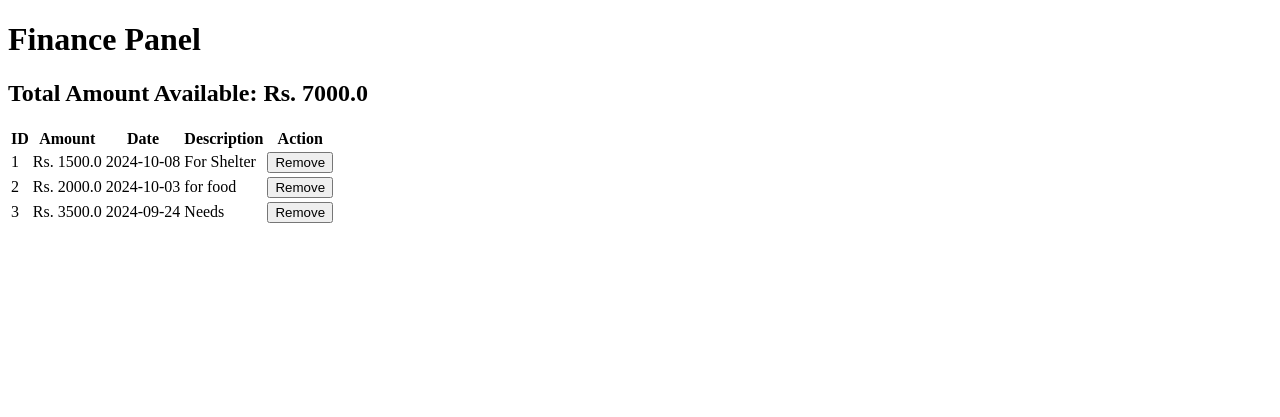
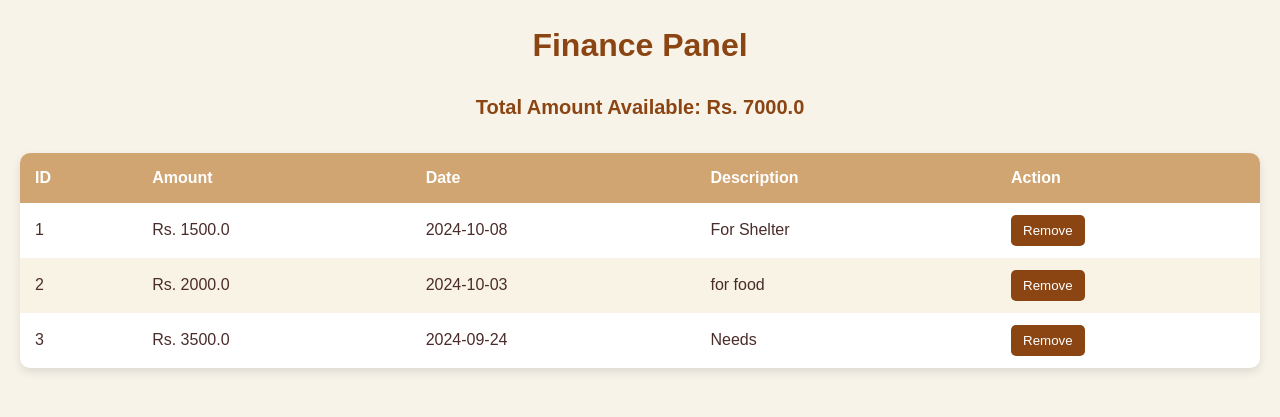
Before and after one commit to Sharo-11/PetFam, a Flask app: page /finance_panel in a window 1280 px wide. Shown: the top 417 px of the page. Run offline with Flask 3, Linux system fonts and the light colour scheme.

Commit message:
Update finance_panel.css

```diff
--- a/static/styles/finance_panel.css
+++ b/static/styles/finance_panel.css
@@ -1,22 +1,92 @@
-/* Finance Panel Styles */
-.finance-panel {
-    background-color: #d4edda; /* Light green background */
-    border: 1px solid #c3e6cb; /* Green border */
-}
-
-.finance-panel h2 {
-    color: #155724; /* Dark green color for headings */
-}
-
-.finance-panel ul {
-    list-style-type: none;
+* {
+    box-sizing: border-box;
+    margin: 0;
     padding: 0;
 }
 
-.finance-panel li {
-    background: #fff; /* White background for list items */
-    margin: 10px 0;
-    padding: 10px;
-    border: 1px solid #28a745; /* Green border for items */
+body {
+    font-family: 'Arial', sans-serif;
+    background-color: #f7f3e9; /* Light background */
+    color: #4a2c2a; /* Dark text color */
+    line-height: 1.6; /* Improved line height */
+    padding: 20px;
+}
+
+h1 {
+    text-align: center;
+    color: #8b4513; /* Dark brown color */
+    margin-bottom: 20px; /* Space below main heading */
+}
+
+h2 {
+    text-align: center;
+    color: #8b4513; /* Dark brown color */
+    margin-bottom: 30px; /* Space below subheading */
+    font-size: 20px;
+}
+
+table {
+    width: 100%;
+    border-collapse: collapse;
+    margin-bottom: 30px;
+    background-color: #fff; /* White background for table */
+    box-shadow: 0 4px 10px rgba(0, 0, 0, 0.1); /* Soft shadow */
+    border-radius: 10px; /* Rounded corners */
+    overflow: hidden;
+}
+
+th, td {
+    padding: 12px 15px;
+    text-align: left;
+}
+
+thead {
+    background-color: #d1a572; /* Light brown header background */
+    color: #fff;
+}
+
+tr:nth-child(even) {
+    background-color: #f9f3e5; /* Alternating row colors */
+}
+
+tr:hover {
+    background-color: #f1e7d1; /* Light hover effect for rows */
+}
+
+th {
+    font-weight: bold;
+}
+
+td {
+    color: #4a2c2a; /* Slightly darker text color */
+}
+
+button {
+    background-color: #8b4513; /* Brown button */
+    color: #fff;
+    padding: 8px 12px;
+    border: none;
     border-radius: 5px;
+    cursor: pointer;
+    transition: background-color 0.3s;
 }
+
+button:hover {
+    background-color: #a0522d; /* Lighter brown on hover */
+}
+
+/* Responsive Design */
+@media (max-width: 600px) {
+    table {
+        font-size: 14px; /* Adjust table text size */
+    }
+
+    th, td {
+        padding: 8px 10px; /* Adjust table padding */
+    }
+
+    button {
+        font-size: 14px; /* Slightly smaller button text */
+        padding: 6px 10px;
+    }
+}
```
